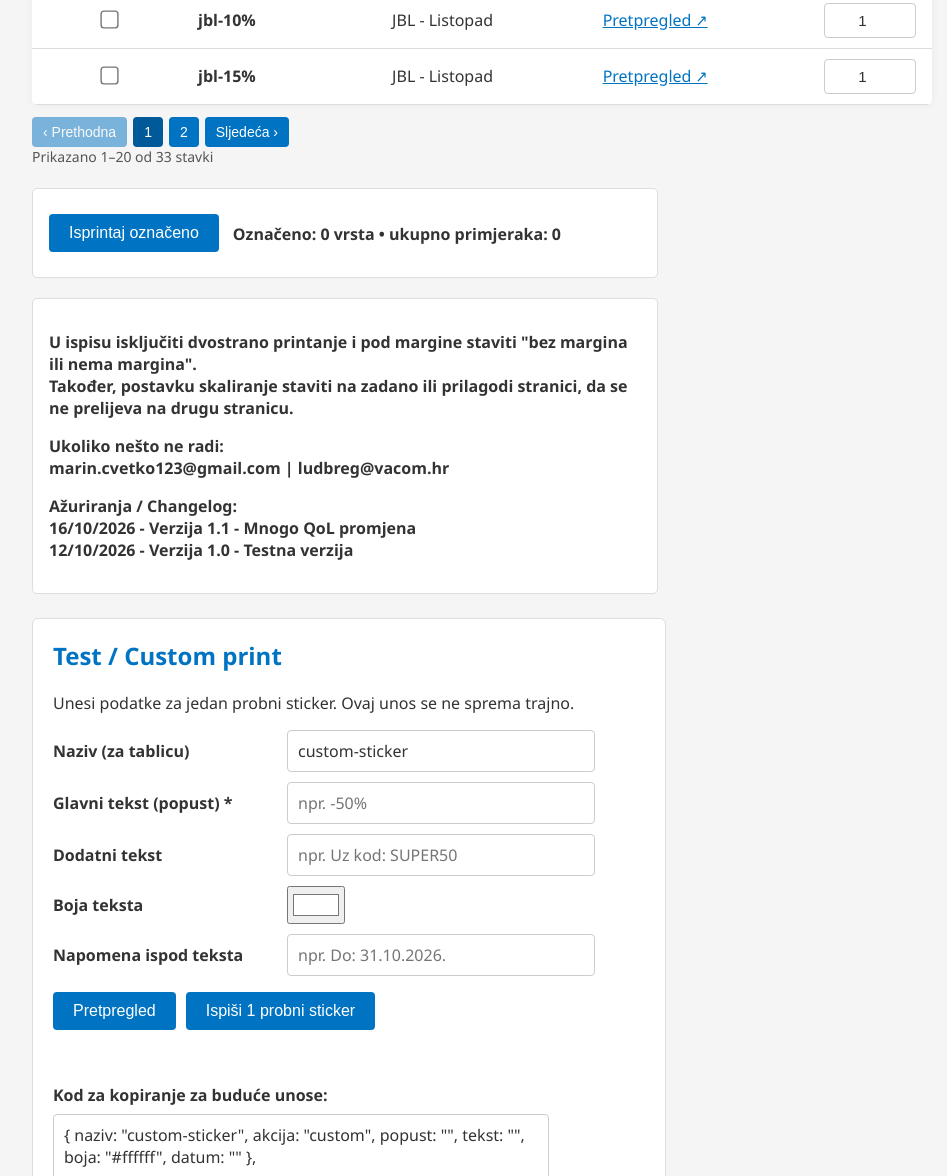
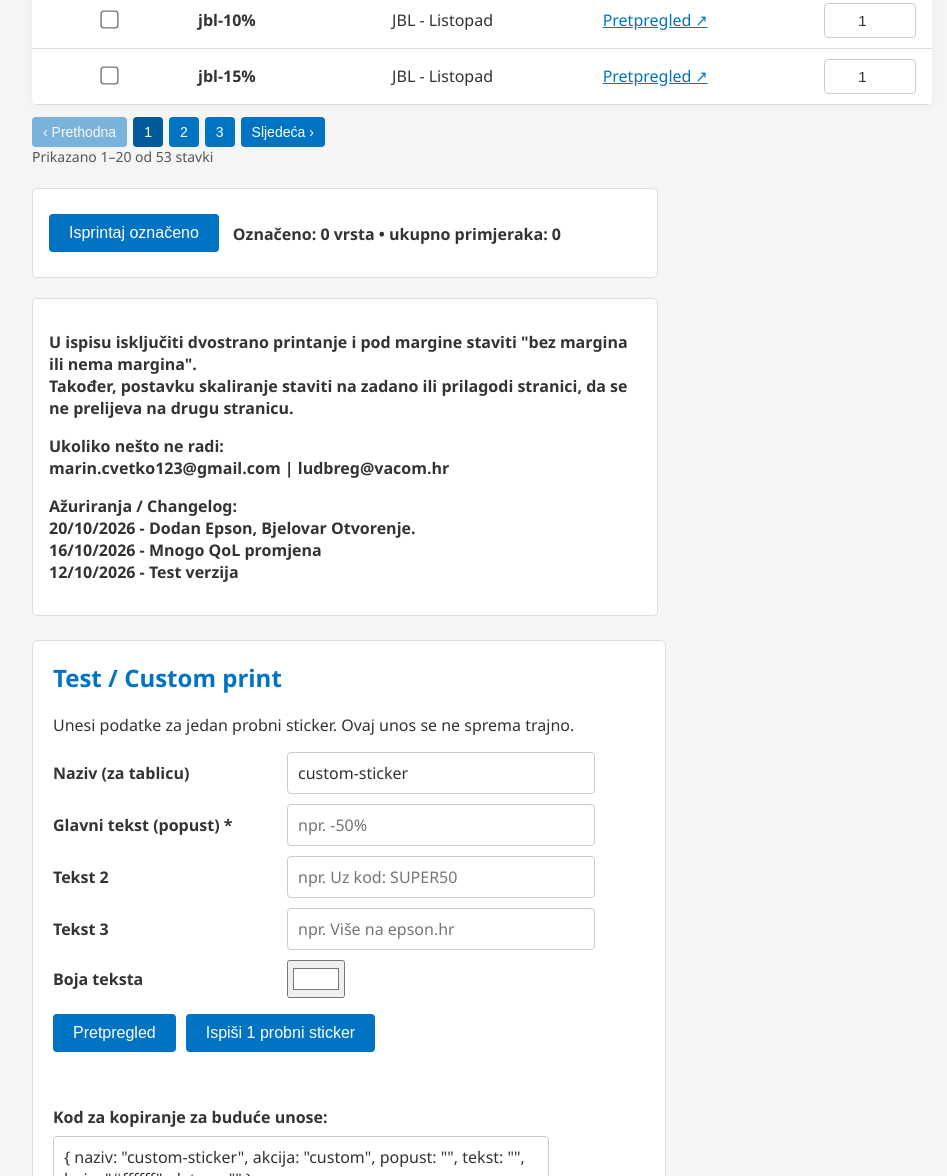
Before and after one commit to marin-cvetko/sticker-naljepnice, a plain HTML site: page index.html in a window 1280 px wide. Shown: the part 1320-2496 px from the top of the page, without its empty margins (16-963 px from the left). Drawn offline with Linux system fonts and the light colour scheme.

Commit message:
verzija 1.4

```diff
--- a/index.html
+++ b/index.html
@@ -61,8 +61,9 @@
 
     <p>
       Ažuriranja / Changelog:<br>
-      16/10/2026 - Verzija 1.1 - Mnogo QoL promjena<br>
-      12/10/2026 - Verzija 1.0 - Testna verzija
+      20/10/2026 - Dodan Epson, Bjelovar Otvorenje. <br>
+      16/10/2026 - Mnogo QoL promjena<br>
+      12/10/2026 - Test verzija
     </p>
   </section>
 
@@ -74,12 +75,12 @@
       <input id="customNaziv" type="text" value="custom-sticker" />
       <label for="customPopust">Glavni tekst (popust) *</label>
       <input id="customPopust" type="text" placeholder="npr. -50%" required />
-      <label for="customTekst">Dodatni tekst</label>
+      <label for="customTekst">Tekst 2</label>
       <input id="customTekst" type="text" placeholder="npr. Uz kod: SUPER50" />
+      <label for="customDatum">Tekst 3</label>
+      <input id="customDatum" type="text" placeholder="npr. Više na epson.hr" />
       <label for="customBoja">Boja teksta</label>
       <input id="customBoja" type="color" value="#ffffff" />
-      <label for="customDatum">Napomena ispod teksta</label>
-      <input id="customDatum" type="text" placeholder="npr. Do: 31.10.2026." />
       <div class="custom-actions">
         <button id="customPreviewBtn" type="button">Pretpregled</button>
         <button id="customPrintBtn" type="button">Ispiši 1 probni sticker</button>
--- a/script.js
+++ b/script.js
@@ -16,6 +16,7 @@ const KRUGOVI = [
   { naziv: "običan-75%", akcija: "Obična", popust: "-75%", tekst: "", boja: "#ffffff", datum: "" },
   { naziv: "običan-85%", akcija: "Obična", popust: "-85%", tekst: "", boja: "#ffffff", datum: "" },
   { naziv: "običan-90%", akcija: "Obična", popust: "-90%", tekst: "", boja: "#ffffff", datum: "" },
+
   { naziv: "jbl-5%", akcija: "JBL - Listopad", popust: "-5%", tekst: "Uz kod: JBL5", boja: "#ffff00", datum: "" },
   { naziv: "jbl-10%", akcija: "JBL - Listopad", popust: "-10%", tekst: "Uz kod: JBL10", boja: "#ffff00", datum: "" },
   { naziv: "jbl-15%", akcija: "JBL - Listopad", popust: "-15%", tekst: "Uz kod: JBL15", boja: "#ffff00", datum: "" },
@@ -26,12 +27,35 @@ const KRUGOVI = [
   { naziv: "jbl-40%", akcija: "JBL - Listopad", popust: "-40%", tekst: "Uz kod: JBL40", boja: "#ffff00", datum: "" },
   { naziv: "jbl-45%", akcija: "JBL - Listopad", popust: "-45%", tekst: "Uz kod: JBL45", boja: "#ffff00", datum: "" },
   { naziv: "jbl-50%", akcija: "JBL - Listopad", popust: "-50%", tekst: "Uz kod: JBL50", boja: "#ffff00", datum: "" },
-  { naziv: "super-5%", akcija: "Super Prilika - Listopad", popust: "-5%", tekst: "Uz kod: SUPER5", boja: "#ffff00", datum: "Do: 3.11.2026." },
-  { naziv: "super-10%", akcija: "Super Prilika - Listopad", popust: "-10%", tekst: "Uz kod: SUPER10", boja: "#ffff00", datum: "Do: 3.11.2026." },
-  { naziv: "super-15%", akcija: "Super Prilika - Listopad", popust: "-15%", tekst: "Uz kod: SUPER15", boja: "#ffff00", datum: "Do: 3.11.2026." },
-  { naziv: "super-20%", akcija: "Super Prilika - Listopad", popust: "-20%", tekst: "Uz kod: SUPER20", boja: "#ffff00", datum: "Do: 3.11.2026." },
-  { naziv: "super-25%", akcija: "Super Prilika - Listopad", popust: "-25%", tekst: "Uz kod: SUPER25", boja: "#ffff00", datum: "Do: 3.11.2026." },
-  { naziv: "super-30%", akcija: "Super Prilika - Listopad", popust: "-30%", tekst: "Uz kod: SUPER30", boja: "#ffff00", datum: "Do: 3.11.2026." }
+
+  { naziv: "super-5%", akcija: "Super Prilika - Listopad", popust: "-5%", tekst: "Uz kod: SUPER5", boja: "#ffff00", datum: "" },
+  { naziv: "super-10%", akcija: "Super Prilika - Listopad", popust: "-10%", tekst: "Uz kod: SUPER10", boja: "#ffff00", datum: "" },
+  { naziv: "super-15%", akcija: "Super Prilika - Listopad", popust: "-15%", tekst: "Uz kod: SUPER15", boja: "#ffff00", datum: "" },
+  { naziv: "super-20%", akcija: "Super Prilika - Listopad", popust: "-20%", tekst: "Uz kod: SUPER20", boja: "#ffff00", datum: "" },
+  { naziv: "super-25%", akcija: "Super Prilika - Listopad", popust: "-25%", tekst: "Uz kod: SUPER25", boja: "#ffff00", datum: "" },
+  { naziv: "super-30%", akcija: "Super Prilika - Listopad", popust: "-30%", tekst: "Uz kod: SUPER30", boja: "#ffff00", datum: "" },
+
+  { naziv: "epson-25€", akcija: "Epson", popust: "25 €", tekst: "EPSON CASHBACK", boja: "#4606db", datum: "Više na epson.hr/cashback" },
+  { naziv: "epson-30€", akcija: "Epson", popust: "30 €", tekst: "EPSON CASHBACK", boja: "#4606db", datum: "Više na epson.hr/cashback" },
+  { naziv: "epson-50€", akcija: "Epson", popust: "50 €", tekst: "EPSON CASHBACK", boja: "#4606db", datum: "Više na epson.hr/cashback" },
+  { naziv: "epson-80€", akcija: "Epson", popust: "80 €", tekst: "EPSON CASHBACK", boja: "#4606db", datum: "Više na epson.hr/cashback" },
+
+  { naziv: "bj-29%", akcija: "Otvorenje - Bjelovar", popust: "-29%", tekst: "", boja: "#ffff00", datum: "Popusti otvorenja" },
+  { naziv: "bj-22%", akcija: "Otvorenje - Bjelovar", popust: "-22%", tekst: "", boja: "#ffff00", datum: "Popusti otvorenja" },
+  { naziv: "bj-50%", akcija: "Otvorenje - Bjelovar", popust: "-50%", tekst: "", boja: "#ffff00", datum: "Popusti otvorenja" },
+  { naziv: "bj-28%", akcija: "Otvorenje - Bjelovar", popust: "-28%", tekst: "", boja: "#ffff00", datum: "Popusti otvorenja" },
+  { naziv: "bj-29%", akcija: "Otvorenje - Bjelovar", popust: "-29%", tekst: "", boja: "#ffff00", datum: "Popusti otvorenja" },
+  { naziv: "bj-46%", akcija: "Otvorenje - Bjelovar", popust: "-46%", tekst: "", boja: "#ffff00", datum: "Popusti otvorenja" },
+  { naziv: "bj-35%", akcija: "Otvorenje - Bjelovar", popust: "-35%", tekst: "", boja: "#ffff00", datum: "Popusti otvorenja" },
+  { naziv: "bj-kod-bj27", akcija: "Otvorenje - Bjelovar", popust: "-27%", tekst: "Uz kod: BJ27", boja: "#ffff00", datum: "Popusti otvorenja" },
+  { naziv: "bj-kod-bj25", akcija: "Otvorenje - Bjelovar", popust: "-25%", tekst: "Uz kod: BJ25", boja: "#ffff00", datum: "Popusti otvorenja" },
+  { naziv: "bj-kod-bj20", akcija: "Otvorenje - Bjelovar", popust: "-20%", tekst: "Uz kod: BJ20", boja: "#ffff00", datum: "Popusti otvorenja" },
+  { naziv: "bj-23%", akcija: "Otvorenje - Bjelovar", popust: "-23%", tekst: "", boja: "#ffff00", datum: "Popusti otvorenja" },
+  { naziv: "bj-33%", akcija: "Otvorenje - Bjelovar", popust: "-33%", tekst: "", boja: "#ffff00", datum: "Popusti otvorenja" },
+  { naziv: "bj-30%", akcija: "Otvorenje - Bjelovar", popust: "-30%", tekst: "", boja: "#ffff00", datum: "Popusti otvorenja" },
+  { naziv: "bj-25%", akcija: "Otvorenje - Bjelovar", popust: "-25%", tekst: "", boja: "#ffff00", datum: "Popusti otvorenja" },
+  { naziv: "bj-27%", akcija: "Otvorenje - Bjelovar", popust: "-27%", tekst: "", boja: "#ffff00", datum: "Popusti otvorenja" },
+  { naziv: "bj-50%", akcija: "Otvorenje - Bjelovar", popust: "-50%", tekst: "", boja: "#ffff00", datum: "Popusti otvorenja" }
 ];
 
 const CIRCLE_PINK = "#e83e8c";
```
Also changed, not shown: style.css (line endings or trailing spaces).
